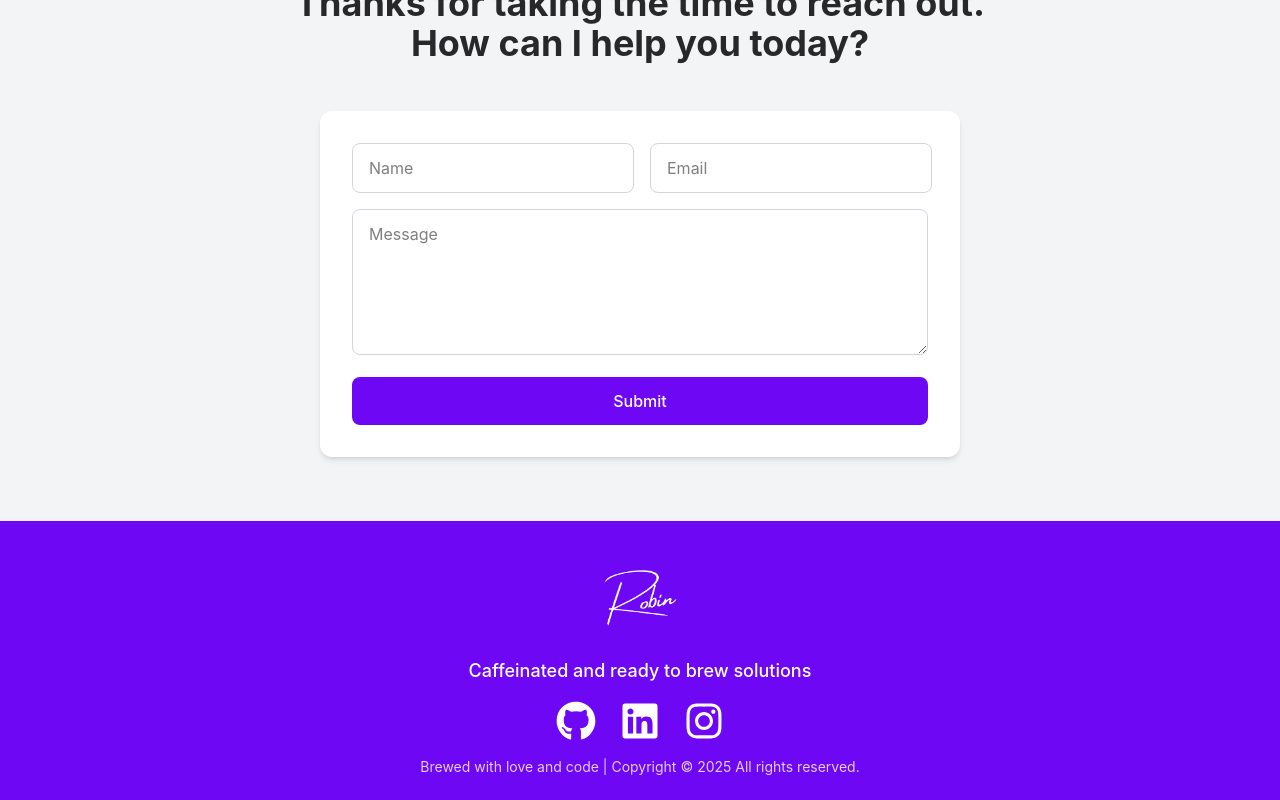
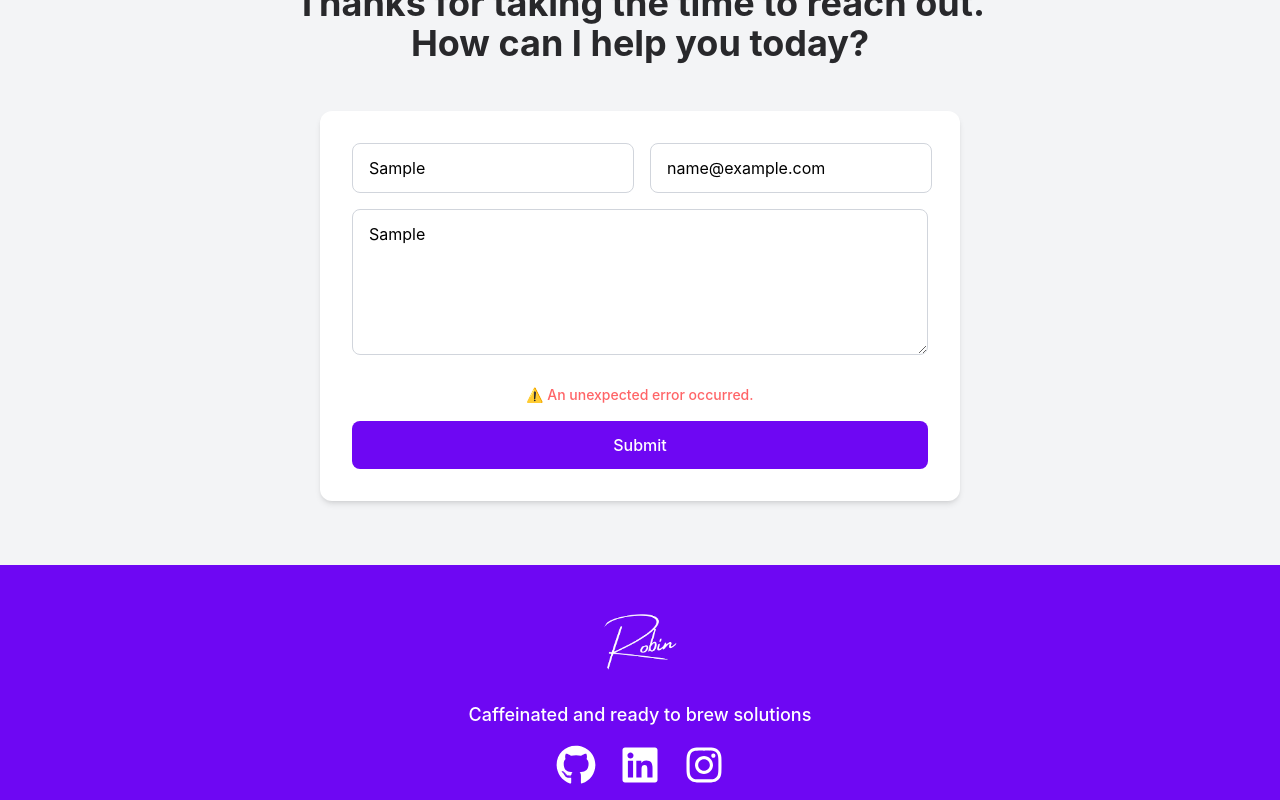
Before and after one commit to robinscripts/robinsharma-portfolio, a React (Vite) app: page / in a window 1280 px wide. Both pictures are taken after typing "Sample", "name@example.com", "Sample" into the empty fields and a click on the button "Submit". Shown: the part 2283-3083 px from the top of the page. Built offline with nearby package versions, Linux system fonts and the light colour scheme; no server answers.

Commit message:
Form Validation

```diff
--- a/src/components/sections/Contact.jsx
+++ b/src/components/sections/Contact.jsx
@@ -4,13 +4,38 @@ function Contact() {
   const [name, setName] = useState("");
   const [email, setEmail] = useState("");
   const [message, setMessage] = useState("");
+  const [status, setStatus] = useState({ type: "", message: "" });
 
-  const handleSubmit = (event) => {
+  const handleSubmit = async (event) => {
     event.preventDefault();
-    console.log("Form submitted:", { name, email, message });
-    setName("");
-    setEmail("");
-    setMessage("");
+    setStatus({ type: "loading", message: "Sending your message..." });
+
+    try {
+      const response = await fetch("https://api.web3forms.com/submit", {
+        method: "POST",
+        headers: { "Content-Type": "application/json" },
+        body: JSON.stringify({
+          access_key: "48929b41-3724-4329-a0e0-4a8c93b54a96",
+          name: name,
+          email: email,
+          message: message
+        }),
+      });
+
+      const result = await response.json();
+      if (result.success) {
+        setStatus({ type: "success", message: "✅ Message sent successfully!" });
+        setName("");
+        setEmail("");
+        setMessage("");
+      } else {
+        setStatus({ type: "error", message: "❌ Failed to send message. Please try again." });
+      }
+    } catch (error) {
+      setStatus({ type: "error", message: "⚠️ An unexpected error occurred." });
+      console.log(error);
+    }
+    setTimeout(() => setStatus({ type: "", message: "" }), 5000);
   };
 
   return (
@@ -25,7 +50,8 @@ function Contact() {
       {/* Form */}
       <div className="max-w-2xl mx-auto px-4">
         <div className="bg-white shadow-md rounded-xl p-8">
-          <form onSubmit={handleSubmit} className="space-y-4">
+          <form onSubmit={handleSubmit} className="space-y-4" action="https://api.web3forms.com/submit" method="POST">
+            <input type="hidden" name="access_key" value="48929b41-3724-4329-a0e0-4a8c93b54a96"/>
             {/* Name & Email */}
             <div className="flex flex-col md:flex-row gap-4">
               <input
@@ -56,6 +82,20 @@ function Contact() {
               className="w-full px-4 py-3 border border-gray-300 rounded-lg focus:outline-none focus:ring-2 focus:ring-(--color-primary)"
             ></textarea>
 
+            {status.message && (
+              <div
+                className={`text-center mt-2 text-sm font-medium transition-all duration-300 ${
+                  status.type === "success"
+                    ? "text-green-400"
+                    : status.type === "error"
+                    ? "text-red-400"
+                    : "text-gray-300"
+                }`}
+              >
+                {status.message}
+              </div>
+            )}
+
             {/* Submit Button */}
             <button
               type="submit"
--- a/src/components/sections/Hero.jsx
+++ b/src/components/sections/Hero.jsx
@@ -22,12 +22,18 @@ function Hero() {
           </p>
           {/* Buttons */}
           <div className="flex justify-start gap-4 pt-4">
-            <button className="px-6 py-2 bg-(--color-primary) text-white rounded-md font-medium hover:bg-(--color-secondary) transition-all duration-300">
+            <a
+              href="https://wa.me/918556852011?text=Hi!%20I'm%20interested%20in%20working%20with%20you."
+              target="__blank"
+              className="px-6 py-2 bg-(--color-primary) text-white rounded-md font-medium hover:bg-(--color-secondary) transition-all duration-300">
               Hire Me
-            </button>
-            <button className="px-6 py-2 border-2 border-(--color-primary) text-(--color-primary) rounded-md font-medium hover:bg-(--color-primary) hover:text-white transition-all duration-300">
+            </a>
+            <a
+              href="https://drive.google.com/file/d/1uTFfU2nCrlpMwmLnRnpFNX8So-ub7BhD/view?usp=drive_link"
+              target="__blank"
+              className="px-6 py-2 border-2 border-(--color-primary) text-(--color-primary) rounded-md font-medium hover:bg-(--color-primary) hover:text-white transition-all duration-300">
               Get CV
-            </button>
+            </a>
           </div>
         </div>
         {/* Right Column */}
```
